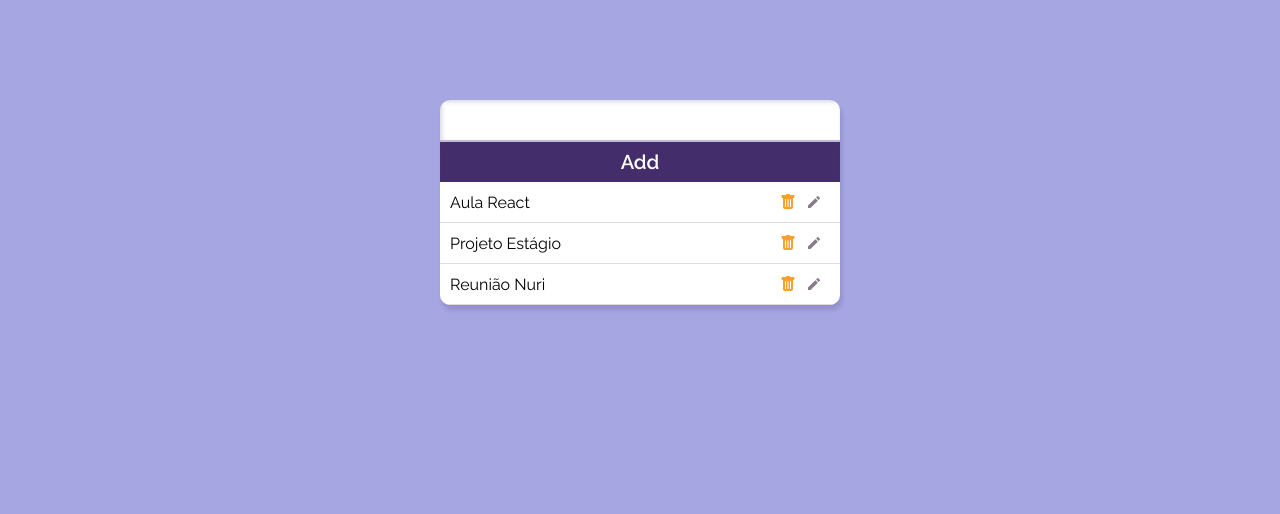
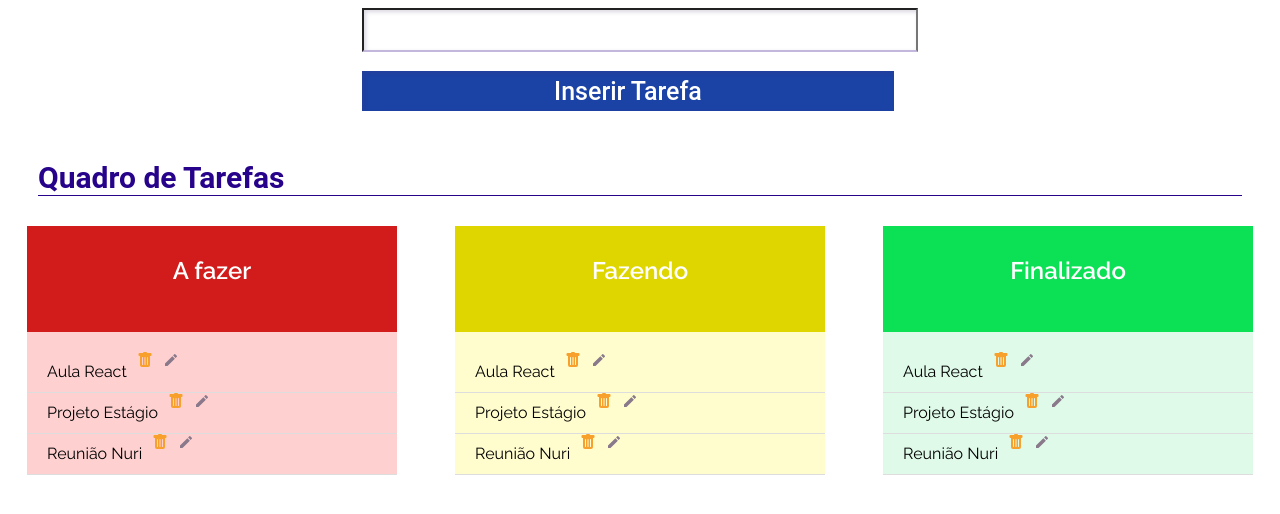
Before and after one commit to GSKUDO/ProjetoAlphaReact, a React app: page / in a window 1280 px wide. Shown: the top 514 px of the page. Built offline with nearby package versions, Linux system fonts and the light colour scheme.

Commit message:
separar tasks

```diff
--- a/src/App.js
+++ b/src/App.js
@@ -1,10 +1,16 @@
 import React from "react";
 import ReactDOM from "react-dom";
+import Header from "./Components/Header"
+import Addtask from "./Components/Addtask"
+import Todolist from "./Components/Todo";
 
-import TodoList from "./components/Todo";
 
 function App() {
-  return <TodoList />;
+  return (
+    <Header />,
+    <Addtask />,
+    <Todolist />
+  )
 }
 
 export default App;
--- /dev/null
+++ b/src/Components/Addtask.jsx
@@ -0,0 +1,11 @@
+import React from 'react';
+
+function Addtask(props) {
+    return(
+        <p> Addtask</p>
+    )
+
+}
+
+
+export default Addtask;
--- /dev/null
+++ b/src/Components/Header.jsx
@@ -0,0 +1,11 @@
+import React from 'react';
+
+function Header(props) {
+    return(
+        <p> Header</p>
+    )
+
+}
+
+
+export default Header;
--- a/src/Components/Todo.jsx
+++ b/src/Components/Todo.jsx
@@ -30,21 +30,44 @@ function TodoList() {
 
   return (
       <section className="container">
+            <section className='input-group'>
                 <input
                     value={newTask}
-            onInput={
-                (event)=>
-                    setNewTask(event.target.value)
-            }/>
-            <button type="submit" onClick={() => AddTask(newTask)}>Add</button>
-            {<section className="task-list">
+                    onInput={(event)=> setNewTask(event.target.value)}/>
+                <br/>
+                <button type="submit" onClick={() => AddTask(newTask)}>Inserir Tarefa</button>
+                <br/>
+            </section>
+
+            <label htmlFor="board" className='labelforboard'>Quadro de Tarefas</label>
+            <div className='board'>
+                <section className="task-list-red">
+                    <h2 className='afazer'>A fazer </h2>
                     {
                         tasks.map((task,index) => (
                             <Task task={task} index={index} removeTask={RemoveTask} editTask={EditTask} key={index}/>
                         ))
                     }
+                </section>
 
-            </section>}
+                <section className="task-list-yellow">
+                    <h2 className='fazendo'>Fazendo </h2>
+                    {
+                        tasks.map((task,index) => (
+                            <Task task={task} index={index} removeTask={RemoveTask} editTask={EditTask} key={index}/>
+                        ))
+                    }
+                </section>
+
+                <section className="task-list-green">
+                    <h2 className='finalizado'>Finalizado </h2>
+                    {
+                        tasks.map((task,index) => (
+                            <Task task={task} index={index} removeTask={RemoveTask} editTask={EditTask} key={index}/>
+                        ))
+                    }
+                </section>
+            </div>
       </section>
   );
 }
--- a/src/index.css
+++ b/src/index.css
@@ -1,49 +1,34 @@
 @import url('https://fonts.googleapis.com/css2?family=Raleway:ital,wght@0,400;0,600;1,200&display=swap');
 
 body {
-  background: #a6a6e3;
+  background: white;
   font-family: 'Raleway', sans-serif;
 }
 
 .container {
-  margin: 100px auto;
-  width: 400px;
-  height: auto;
-  background: #ffffff;
-
-  border-radius: 10px;
-
   display: flex;
-  flex-wrap: wrap;
-  align-items: flex-start;
-  align-content: flex-start;
-  justify-content: center;
-
-  overflow: hidden;
-  box-shadow: 2px 5px 4px 0px rgb(69 53 104 / 20%);
-
+  flex-direction: column;
 }
 
-input, button {
-  all: unset;
-  width: 100%;
+input{
+  width: 532px;
   height: 40px;
   box-shadow: inset 2px 2px 4px 0px rgb(69 53 104 / 20%);
-
   border-bottom: 2px solid #c3b7de;
-}
-
-input {
   padding: 0 10px;
 }
 
-input::placeholder {
-  position: relative;
-  left: 20px;
+.input-group{
+  margin: auto;
+  display: flex;
+  flex-direction: column;
+  justify-content: center;
+  justify-items: center;
 }
 
+
 button {
-  background: #442d6b;
+  background-color: #1B42A5;
   color: #ffffff;
   font-size: 20px;
   font-weight: bold;
@@ -51,26 +36,31 @@ button {
   border: none;
   text-align: center;
   cursor: pointer;
+
+  width: 532px;
+  height: 40px;
+  box-shadow: inset 2px 2px 4px 0px rgb(69 53 104 / 20%);
+
+  font-family: Roboto;
+  font-size: 25px;
+  font-weight: 500;
+  line-height: 29px;
+  letter-spacing: 0em;
+  text-align: center;
 }
 
 .task {
-  width: 400px;
   padding: 0 10px;
+  min-width: 350px;
   height: 40px;
   border-bottom: 1px solid #ddd;
   display: flex;
   justify-items: center;
-  flex-wrap: wrap;
-  align-content: center;
-  justify-content: space-between;
-  align-items: center;
-
 }
 
 .task label {
   padding: 10px;
 }
-
 
 .icon {
   width: 60px;
@@ -78,6 +68,7 @@ button {
   flex-wrap: wrap;
   gap: 10px;
 }
+
 .trash  {
   color: #f8a02c;
   cursor: pointer;
@@ -85,6 +76,66 @@ button {
 
 .edit {
   color: #89798b;
-    cursor: pointer;
+  cursor: pointer;
 
 }
+
+.board{
+  display: flex;
+  flex-direction: row;
+  justify-content: space-around;
+  gap: 20px;
+}
+
+.task-list-red{
+  background-color: #FFD0D0;
+}
+
+.task-list-yellow{
+  background-color: #FFFDCE;
+}
+
+.task-list-green{
+  background-color: #DFFAE8;
+}
+
+.labelforboard{
+  font-family: Roboto;
+  font-size: 30px;
+  font-weight: 700;
+  line-height: 35px;
+  letter-spacing: 0em;
+  text-align: left;
+  color: #26038A;
+
+  background-color: white;
+  border-bottom: 1px solid #26038A;
+  margin: 30px;
+}
+
+.fazendo{
+  margin-top: 0;
+  padding-top: 30px;
+  background-color: #DFD600;
+  height: 76px;
+  color: white;
+  text-align: center;
+}
+
+.afazer{
+  margin-top: 0;
+  padding-top: 30px;
+  background-color: #D21B1B;
+  height: 76px;
+  color: white;
+  text-align: center;
+}
+
+.finalizado{
+  margin-top: 0;
+  padding-top: 30px;
+  background-color: #0CE155;
+  height: 76px;
+  color: white;
+  text-align: center;
+}
--- a/src/index.html
+++ b/src/index.html
@@ -4,10 +4,9 @@
     <meta charset="UTF-8">
     <meta http-equiv="X-UA-Compatible" content="IE=edge">
     <meta name="viewport" content="width=device-width, initial-scale=1.0">
-    <title>webpack</title>
+    <title>Projeto de React AlphaEdtech</title>
 </head>
 <body>
-    <div id="app"></div>
     <div id="root"></div>
 </body>
 </html>
```
Lines whose indentation alone changed are shown as unchanged.
